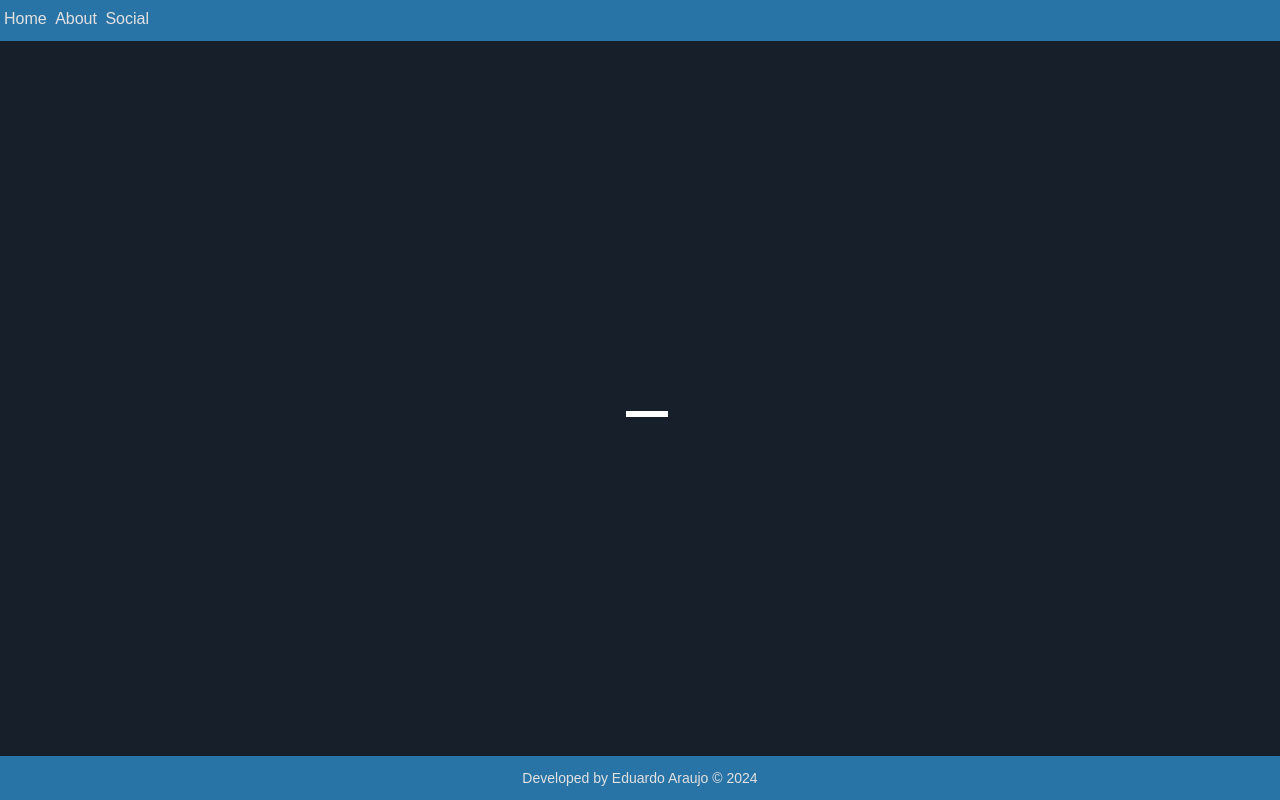
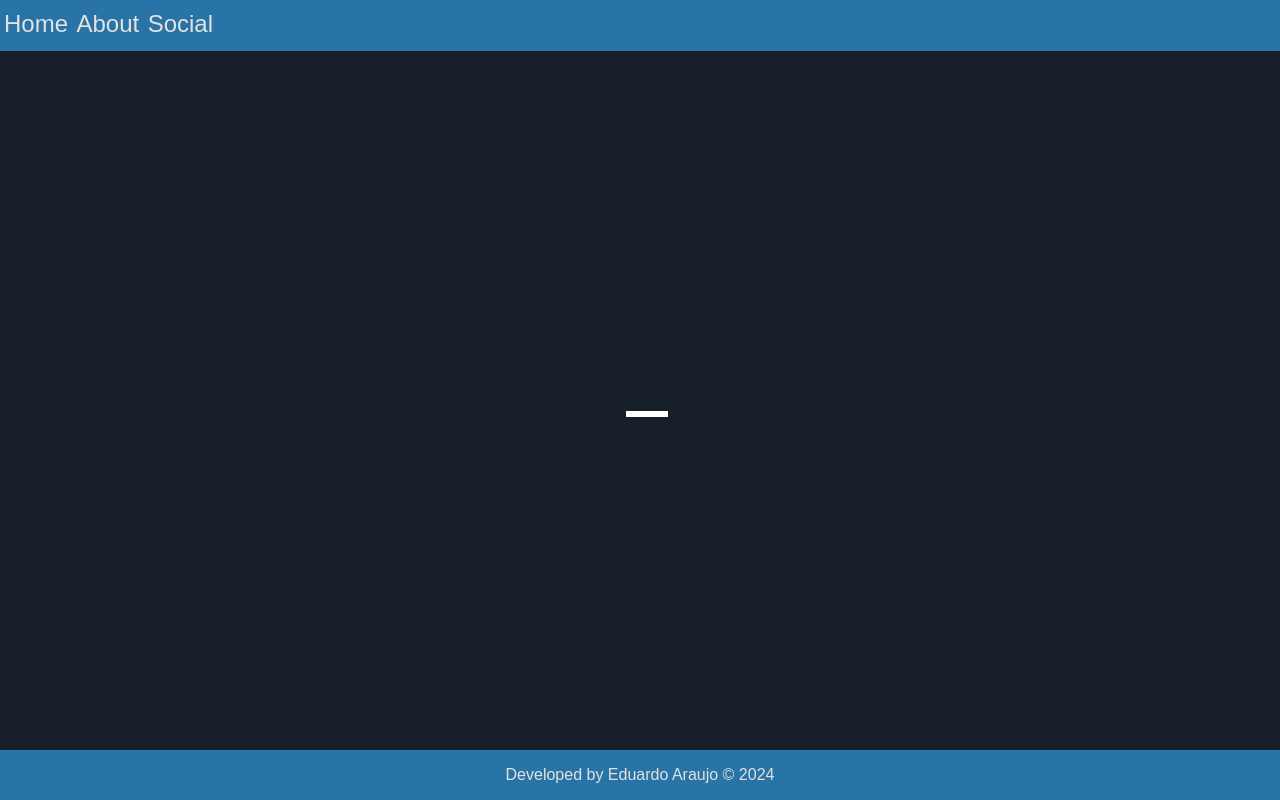
Before and after one commit to stochasticlalo/website, a plain HTML site: page index.html in a window 1280 px wide. Drawn offline with Linux system fonts and the light colour scheme.

Commit message:
Update index.html

```diff
--- a/index.html
+++ b/index.html
@@ -51,6 +51,7 @@
     }
 
     #menu ul li a {
+      font-size: 1.5em !important;
       padding: 2px 2px;
       display: inline-block;
       color: #e3e1e1;
@@ -65,7 +66,7 @@
       color: #e3e1e1;
       font-weight: normal;
       text-align: center;
-      font-size: 14px;
+      font-size: 16px;
       position: fixed;
       bottom: 0;
       width: 100%;
```
